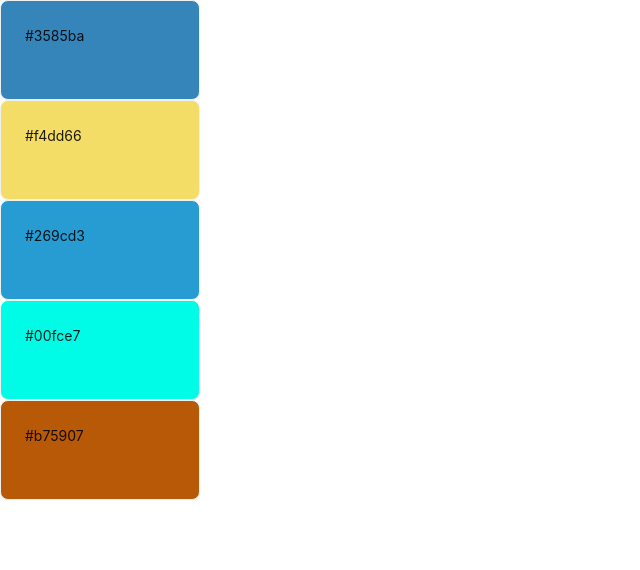
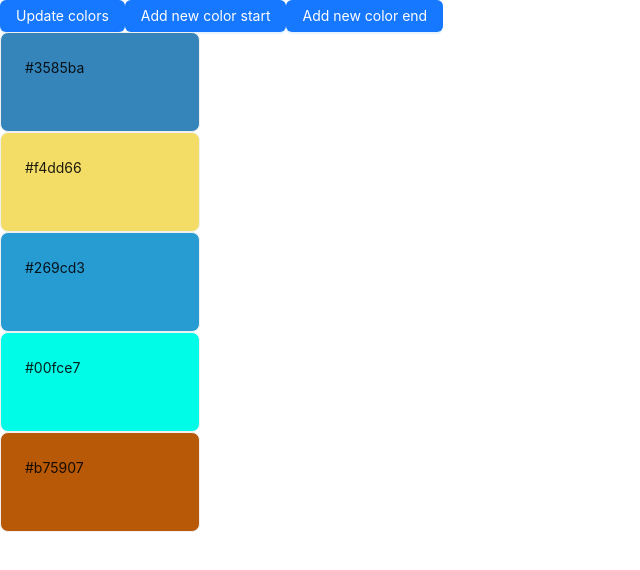
Before and after one commit to nanareyes/next-antd-ts-starter, a Next.js app: page /mentoring/session04 in a window 1280 px wide. Shown: the top 570 px of the page, without its empty margins (0-640 px from the left). Built offline with nearby package versions, Linux system fonts and the light colour scheme.

Commit message:
Add activity 4 to change the colors in the component and add another card at the beginning or end of the card

```diff
--- a/pages/mentoring/session04/index.tsx
+++ b/pages/mentoring/session04/index.tsx
@@ -1,20 +1,28 @@
 import React, { useEffect, useState } from "react";
 import randomColor from "randomcolor";
 import ColorBoxes from "./ColorBoxes";
+import { Button } from "antd";
 
 const Session03Page: React.FC = () => {
   const [colors, setColors] = useState<string[]>([]);
+  // const [numColors, setNumColors] = useState<number>(5);
 
   useEffect(() => {
     setColors(generateRandomColors());
   }, []);
 
-  const generateRandomColors = () => {
-    return Array(5)
+  //const numColors = 5;
+  const generateRandomColors = (numColors = 5) => {
+    return Array(numColors)
       .fill(null)
       .map((_) => randomColor());
   };
 
+  const addNewColor = () => {
+    //numColors + 1;
+    setColors([randomColor(), ...colors]);
+    //setNumColors(numColors + 1);
+  };
   return (
     <>
       {/**
@@ -22,6 +30,27 @@ const Session03Page: React.FC = () => {
        * TODO: Adicionar un botón con el label "New color". Al darle clic se debe crear una nueva caja de color al final de las existentes
        *
        */}
+      <Button
+        type="primary"
+        size={"middle"}
+        onClick={() => {
+          setColors(generateRandomColors(colors.length));
+        }}
+      >
+        Update colors
+      </Button>
+      <Button type="primary" size={"middle"} onClick={addNewColor}>
+        Add new color start
+      </Button>
+      <Button
+        type="primary"
+        size={"middle"}
+        onClick={() => {
+          setColors([...colors, randomColor()]);
+        }}
+      >
+        Add new color end
+      </Button>
       <ColorBoxes colors={colors} />
     </>
   );
```
